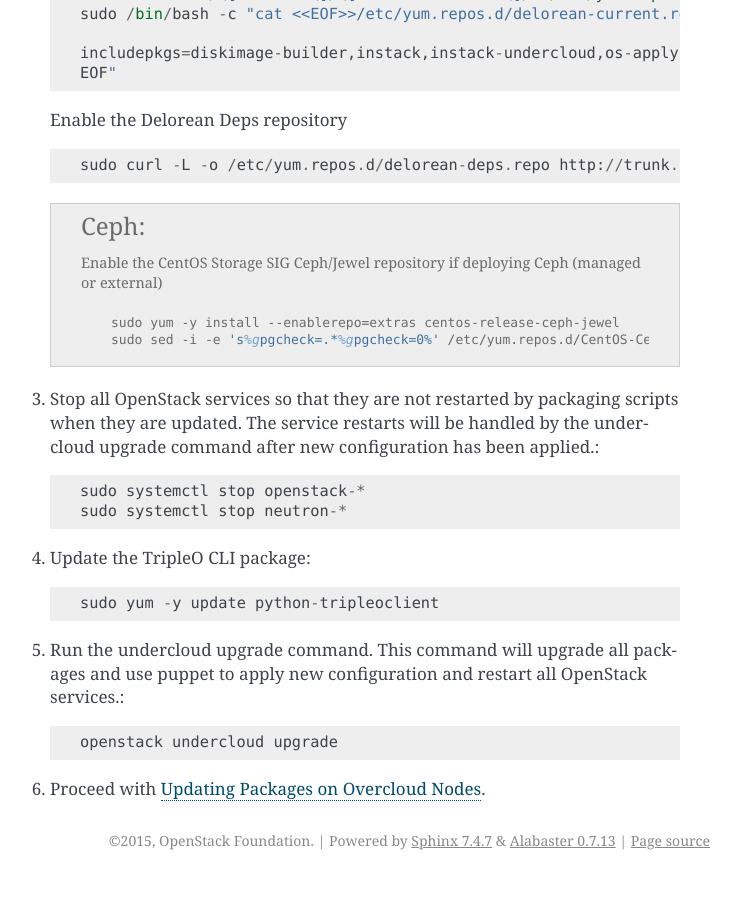
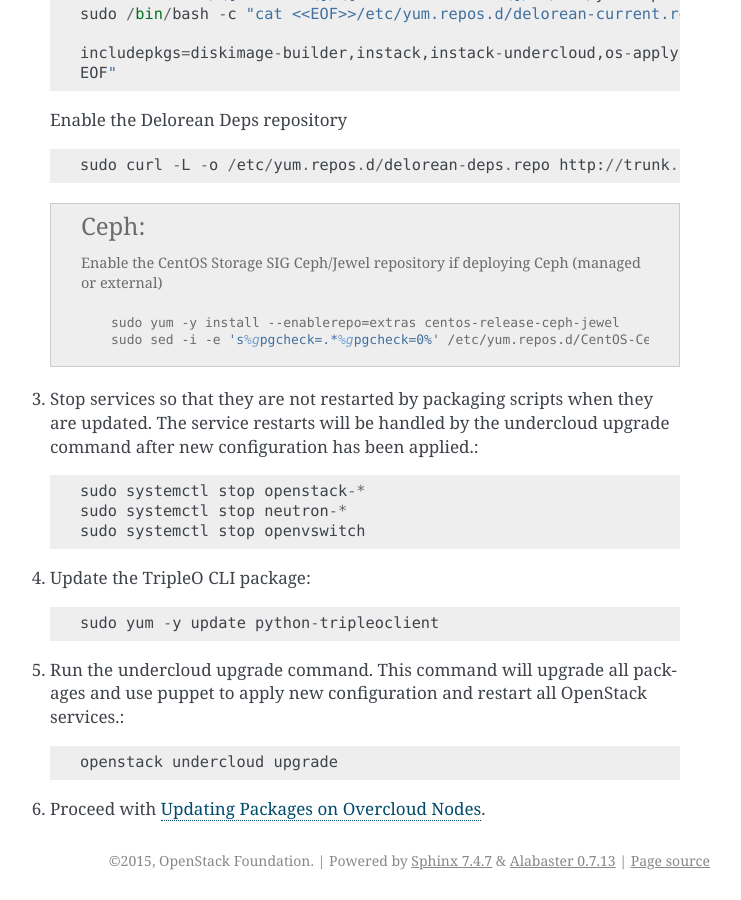
Before and after one commit to openstack-archive/tripleo-docs, a Sphinx documentation site: the page built from doc/source/installation/updating.rst, in a window 1280 px wide and 900 px high, scrolled down 1239 px. Shown: the whole window, without its empty margins (400-1141 px from the left). Built offline with Sphinx 7.4.7, drawn with Linux system fonts in a browser that asks for light colours.

Commit message:
Also stop openvswitch on undercloud update
CentOS 7.3 is going to include a new version of openvswitch, and
when we update to it the undercloud ip configuration gets broken
unless we first stop openvswitch.  Since we already stop all the
openstack services for similar reasons, we can just add openvswitch
to the list of things to stop.

Change-Id: I653a6b19d1417ab30d5cc4004638f3b942e9304c

```diff
--- a/doc/source/installation/updating.rst
+++ b/doc/source/installation/updating.rst
@@ -14,12 +14,13 @@
 .. We need to manually continue our list numbering here since the above
   "include" directive breaks the numbering.
 
-3. Stop all OpenStack services so that they are not restarted by packaging
-   scripts when they are updated. The service restarts will be handled by the
+3. Stop services so that they are not restarted by packaging scripts
+   when they are updated. The service restarts will be handled by the
    undercloud upgrade command after new configuration has been applied.::
 
     sudo systemctl stop openstack-*
     sudo systemctl stop neutron-*
+    sudo systemctl stop openvswitch
 
 #. Update the TripleO CLI package::
 
```
